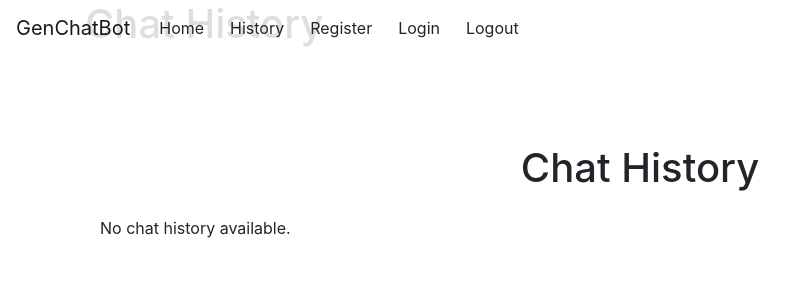
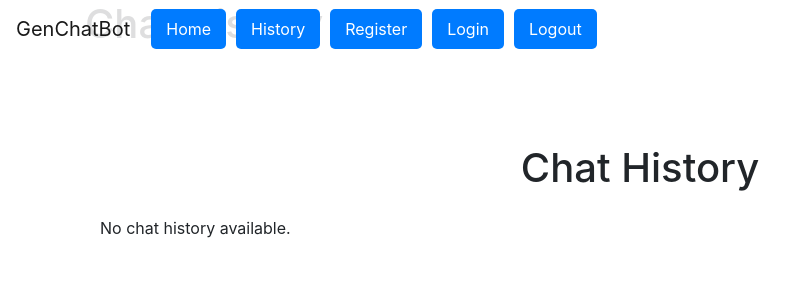
Before and after one commit to biniam0/GemBot, a Django app: page /history/ in a window 1280 px wide. Shown: the top 300 px of the page, without its empty margins (0-804 px from the left). Run offline with Django 5.2, Linux system fonts and the light colour scheme; a user stored in the database is signed in; data comes from the database, SQL or seed files in the repository; some libraries are stand-ins or nearby versions.

Commit message:
Adding some styling and hovering effects to the navigation bar components

```diff
--- a/chatbot/templates/base.html
+++ b/chatbot/templates/base.html
@@ -16,6 +16,20 @@
           255,
           0.85
         ); /* Adjust opacity (0 is fully transparent, 1 is fully opaque) */
+        .navbar-nav .btn {
+          background-color: #007bff; /* Light blue background */
+          border: none;
+          color: white; /* Blue text */
+          margin: 1px 5px; /* Add some spacing between buttons */
+          padding: 8px 15px; /* Adjust padding for consistent look */
+          border-radius: 5px; /* Slightly rounded corners */
+          transition: background-color 0.3s ease, color 0.3s ease;
+        }
+
+        .navbar-nav .btn:hover {
+          background-color: white; /* Slightly darker blue on hover */
+          color: black; /* Darker text on hover */
+        }
       }
     </style>
   </head>
@@ -40,25 +54,25 @@
           <li class="nav-item active">
             <form action="{% url 'home' %}" style="display: inline">
               {% csrf_token %}
-              <button type="submit" class="btn blue">Home</button>
+              <button type="submit" class="btn">Home</button>
             </form>
           </li>
           <li class="nav-item">
             <form action="{% url 'history' %}" style="display: inline">
               {% csrf_token %}
-              <button type="submit" class="btn blue">History</button>
+              <button type="submit" class="btn">History</button>
             </form>
           </li>
           <li class="nav-item">
             <form action="{% url 'register' %}" style="display: inline">
               {% csrf_token %}
-              <button type="submit" class="btn blue">Register</button>
+              <button type="submit" class="btn">Register</button>
             </form>
           </li>
           <li class="nav-item">
             <form action="{% url 'login' %}" style="display: inline">
               {% csrf_token %}
-              <button type="submit" class="btn blue">Login</button>
+              <button type="submit" class="btn">Login</button>
             </form>
           </li>
           <li class="nav-item">
@@ -68,7 +82,7 @@
               style="display: inline"
             >
               {% csrf_token %}
-              <button type="submit" class="btn blue">Logout</button>
+              <button type="submit" class="btn">Logout</button>
             </form>
           </li>
         </ul>
```
